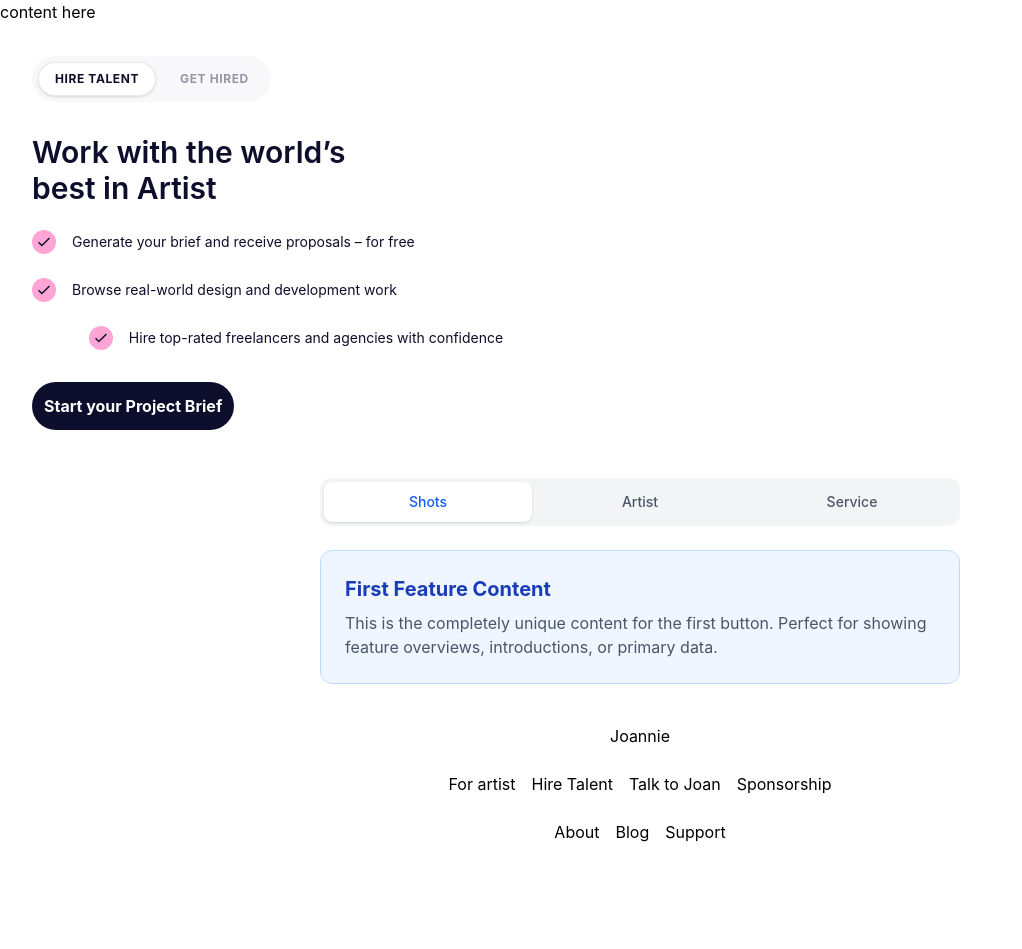
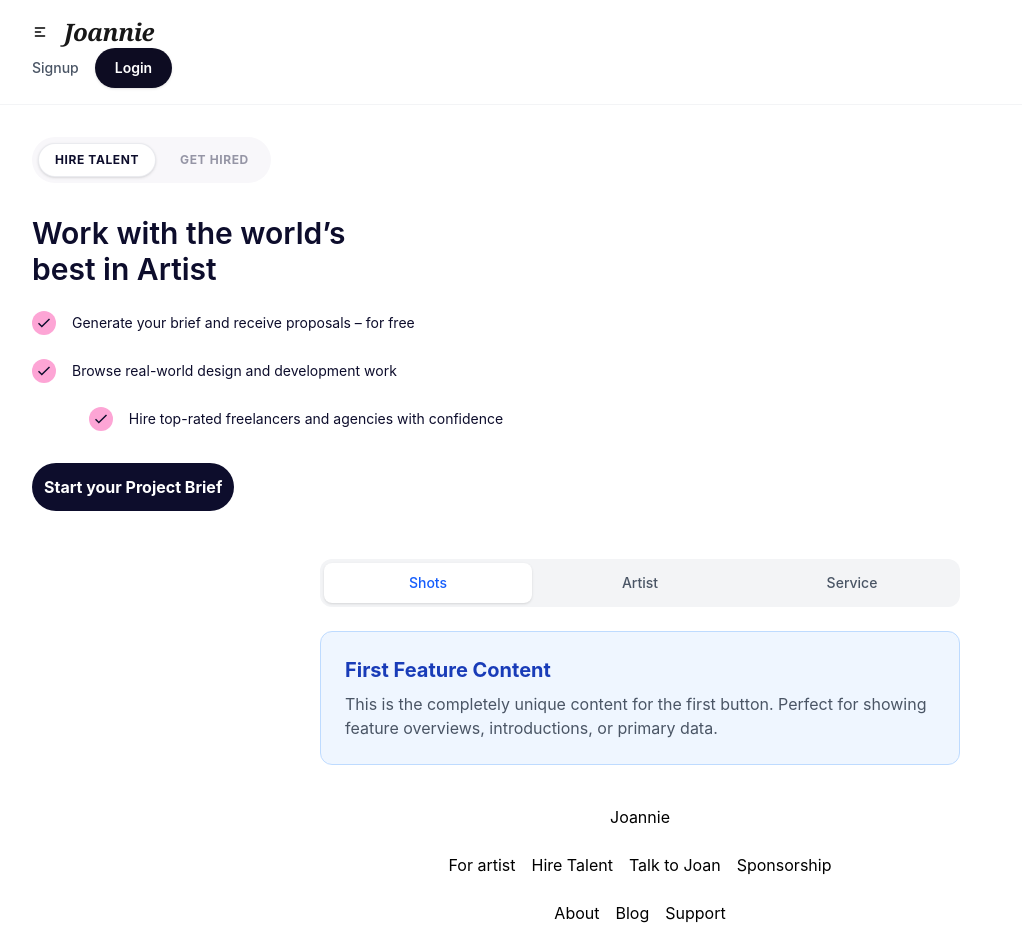
Before and after one commit to neducod/secret-project, a React (Vite) app: page / in a window 1280 px wide. Shown: the whole page, without its empty margins (0-1022 px from the left). Before the commit the page ends 868 px from the top, so only its background shows below. Built offline with nearby package versions, Linux system fonts and the light colour scheme.

Commit message:
draft for the navbar

```diff
--- a/src/App.jsx
+++ b/src/App.jsx
@@ -19,6 +19,7 @@ import serviceFour from './assets/servicesImagesFour.png'
 // import { FaServicestack } from "react-icons/fa";<FaServicestack />
 
 import { IoMdCheckmark } from "react-icons/io";
+import { CgMenuLeftAlt } from "react-icons/cg";
 
 
 function App() {
@@ -160,8 +161,19 @@ function App() {
 
   return (
     <>
-      <nav>
-        content here
+      <nav className='w-full bg-white px-4 py-4 md:px-8 border-b border-gray-100'>
+        <div className='max-w-7xl mx-auto flex items-center justify-between'>
+          <div className='flex items-center space-x-4'>
+            <CgMenuLeftAlt />
+            <a href="#" className='font-serif text-2xl font-black italic tracking-tight text-neutral-900 select-none'>Joannie</a>
+          </div>
+        </div>
+        <div className='flex items-center space-x-4'>
+          {/* DESKTOP ONLY */}
+          <a href="#" className='hidden md:block text-sm font-medium text-gray-600 hover:text-black transition'>Signup</a>
+
+          <a href="#" className='px-5 py-2.5 bg-[#0d0c22] text-white text-sm font-semibold rounded-full hover:bg-neutral-800 transition shadow-sm whitespace-nowrap'>Login</a>
+        </div>
       </nav>
       <section className='flex justify-start flex-col gap-4 p-2'>
 
```
